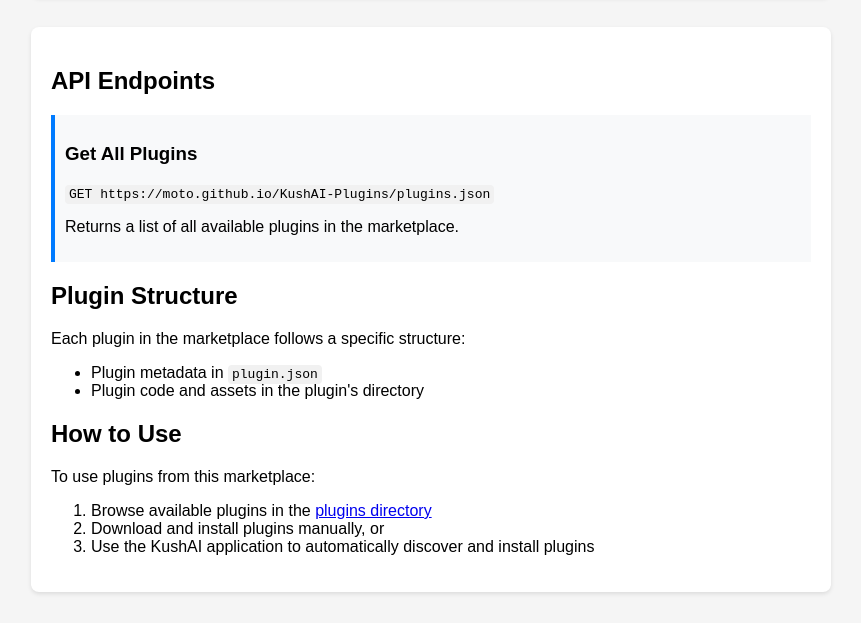
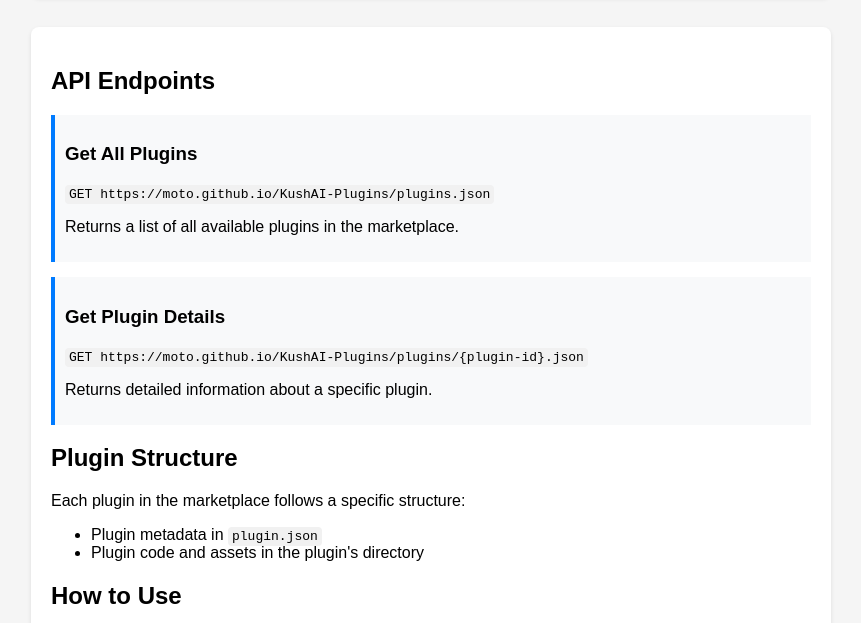
Before and after one commit to Moto/KushAI-Plugins, a website: page public/index.html in a window 1280 px wide. Shown: the part 177-800 px from the top of the page, without its empty margins (209-1070 px from the left). Drawn offline with Linux system fonts and the light colour scheme.

Commit message:
Update index.html with plugin details endpoint

```diff
--- a/public/index.html
+++ b/public/index.html
@@ -56,6 +56,12 @@
             <p>Returns a list of all available plugins in the marketplace.</p>
         </div>
 
+        <div class="endpoint">
+            <h3>Get Plugin Details</h3>
+            <p><code>GET https://moto.github.io/KushAI-Plugins/plugins/{plugin-id}.json</code></p>
+            <p>Returns detailed information about a specific plugin.</p>
+        </div>
+
         <h2>Plugin Structure</h2>
         <p>Each plugin in the marketplace follows a specific structure:</p>
         <ul>
```
